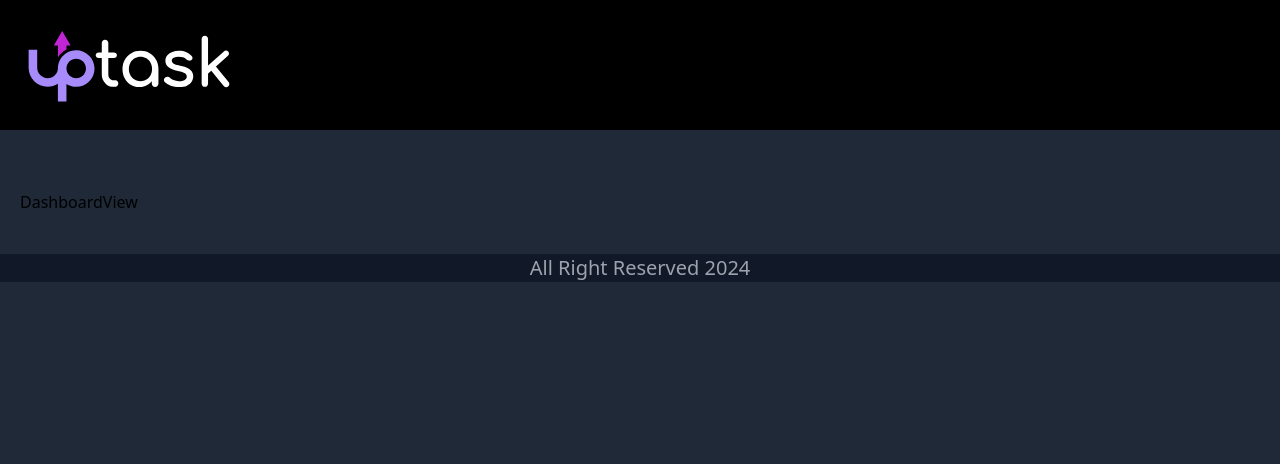
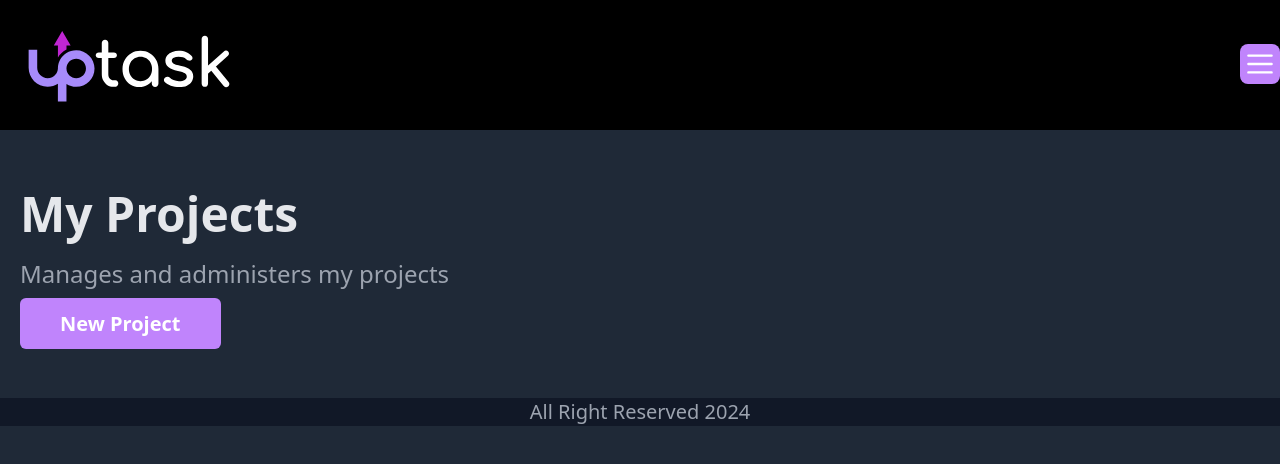
Before and after one commit to Ramer8/upTask_frontend, a React (Vite) app: page / in a window 1280 px wide. Shown: the top 464 px of the page. Built offline with nearby package versions, Linux system fonts and the light colour scheme.

Commit message:
Feat: Navmenu, projects component with his route created & new dependencies installed

```diff
--- a/package.json
+++ b/package.json
@@ -10,6 +10,8 @@
     "preview": "vite preview"
   },
   "dependencies": {
+    "@headlessui/react": "^2.1.2",
+    "@heroicons/react": "^2.1.4",
     "react": "^18.3.1",
     "react-dom": "^18.3.1",
     "react-router-dom": "^6.24.1"
--- /dev/null
+++ b/src/components/NavMenu.tsx
@@ -0,0 +1,46 @@
+import { Fragment } from 'react'
+import { Popover, Transition } from '@headlessui/react'
+import { Bars3Icon } from '@heroicons/react/20/solid'
+import { Link } from 'react-router-dom'
+
+export default function NavMenu() {
+
+  return (
+    <Popover className="relative">
+      <Popover.Button className="inline-flex items-center gap-x-1 text-sm font-semibold leading-6 p-1 rounded-lg bg-purple-400">
+        <Bars3Icon className='w-8 h-8 text-white ' />
+      </Popover.Button>
+
+      <Transition
+        as={Fragment}
+        enter="transition ease-out duration-200"
+        enterFrom="opacity-0 translate-y-1"
+        enterTo="opacity-100 translate-y-0"
+        leave="transition ease-in duration-150"
+        leaveFrom="opacity-100 translate-y-0"
+        leaveTo="opacity-0 translate-y-1"
+      >
+        <Popover.Panel className="absolute left-1/2 z-10 mt-5 flex w-screen lg:max-w-min -translate-x-1/2 lg:-translate-x-48">
+          <div className="w-full lg:w-56 shrink rounded-xl bg-white p-4 text-sm font-semibold leading-6 text-gray-900 shadow-lg ring-1 ring-gray-900/5">
+            <p className='text-center'>Hola: Usuario</p>
+            <Link
+              to='/profile'
+              className='block p-2 hover:text-purple-950'
+            >Mi Perfil</Link>
+            <Link
+              to='/'
+              className='block p-2 hover:text-purple-950'
+            >Mis Proyectos</Link>
+            <button
+              className='block p-2 hover:text-purple-950'
+              type='button'
+              onClick={() => { }}
+            >
+              Cerrar Sesión
+            </button>
+          </div>
+        </Popover.Panel>
+      </Transition>
+    </Popover>
+  )
+}
--- a/src/layouts/AppLayout.tsx
+++ b/src/layouts/AppLayout.tsx
@@ -1,15 +1,17 @@
 import { Outlet } from "react-router-dom"
 import Logo from "@/components/Logo"
+import NavMenu from "@/components/NavMenu"
 
 const AppLayout = () => {
   return (
     <>
-
-   <header className="bg-black py-5 text-cyan-600">
-    <div className="max-w-screen-2xl mx-auto flex flex-col lg:flex-row justify-between items-center"></div>
+     <header className="bg-black py-5">
+    <div className="max-w-screen-2xl mx-auto flex flex-col lg:flex-row justify-between items-center">
    <div className="w-64">
     <Logo/>
    </div>
+   <NavMenu/>
+    </div>
     </header>
     <section className="max-w-screen-2xl mx-auto mt-10 p-5">
     <Outlet/>
--- a/src/router.tsx
+++ b/src/router.tsx
@@ -1,6 +1,7 @@
 import { BrowserRouter, Routes, Route } from "react-router-dom";
 import AppLayout from "./layouts/AppLayout";
 import DashboardView from "./views/DashboardView";
+import CreateProjectView from "./views/projects/CreateProjectView";
 
 export default function Router() {
     return (
@@ -8,6 +9,7 @@
         <Routes>
             <Route element={<AppLayout/>} >
 <Route path="/" element={<DashboardView/>} index />
+<Route path="projects/create" element={<CreateProjectView/>}  />
             </Route>
         </Routes>
         </BrowserRouter>
--- a/src/views/DashboardView.tsx
+++ b/src/views/DashboardView.tsx
@@ -1,8 +1,14 @@
+import { Link } from "react-router-dom"
 const DashboardView = () => {
   return (<>
 
-  <div>DashboardView</div>
-
+ <h1 className="text-5xl text-gray-200 font-black">My Projects</h1>
+ <p className="text-2xl font-light text-gray-400 mt-5">Manages and administers my projects</p>
+<nav className="my-5">
+<Link className="bg-purple-400 hover:bg-purple-500 px-10 py-3 text-white text-xl font-bold cursor-pointer transition-colors rounded-md"
+to='projects/create'>
+New Project</Link>
+</nav>
   </>
   )
 }
--- /dev/null
+++ b/src/views/projects/CreateProjectView.tsx
@@ -0,0 +1,13 @@
+import { Link } from "react-router-dom";
+
+export default function CreateProjectView() {
+  return (
+<>
+ <h1 className="text-5xl text-gray-200 font-black">Create Project</h1>
+ <p className="text-2xl font-light text-gray-400 mt-5">Fill in the form below to create a project</p>
+<nav className="my-5">
+<Link className="bg-purple-400 hover:bg-purple-500 px-10 py-3 text-white text-xl font-bold cursor-pointer transition-colors rounded-md"
+to='/'>
+Return to Project</Link>
+</nav></>  )
+}
```
Also changed, not shown: 2 other files (tests, documents, lock files or other folders).
